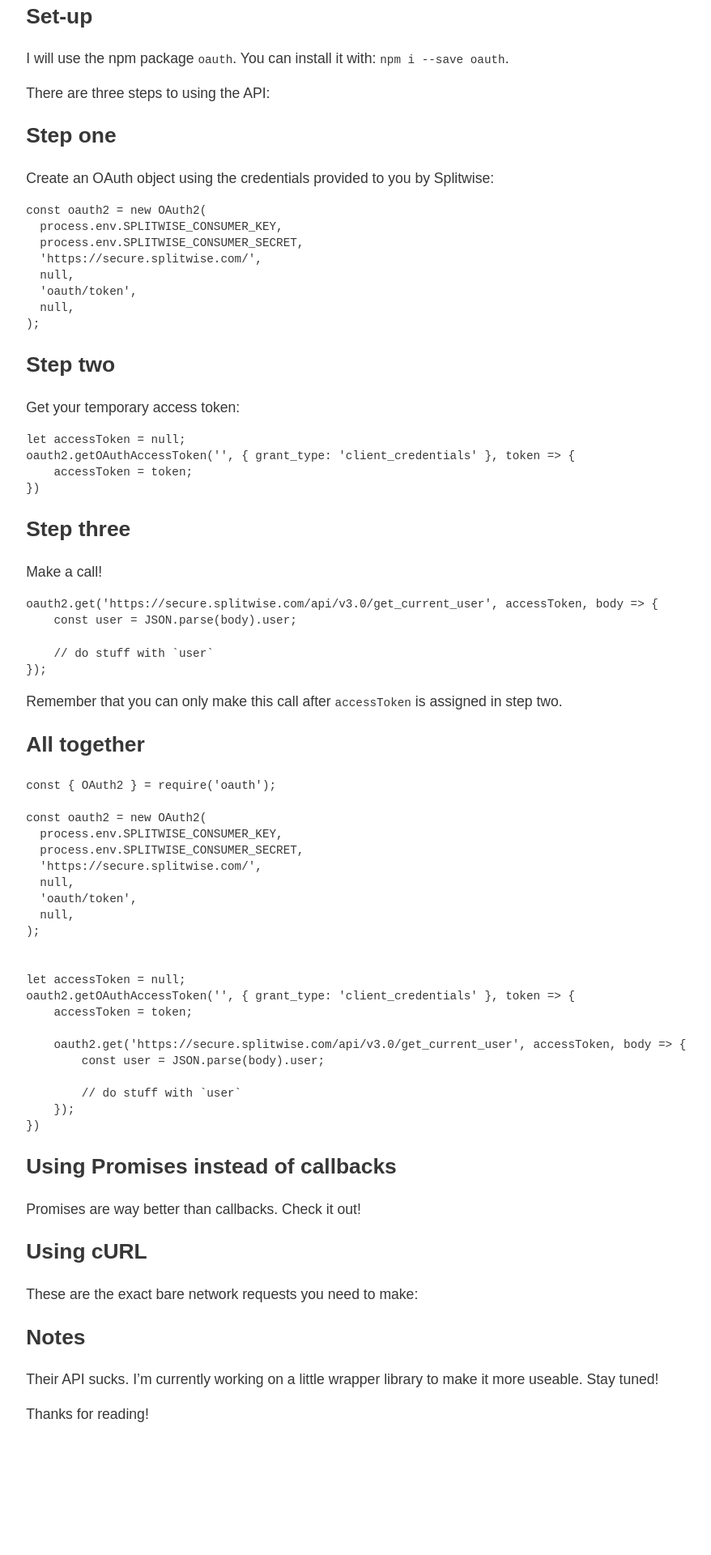
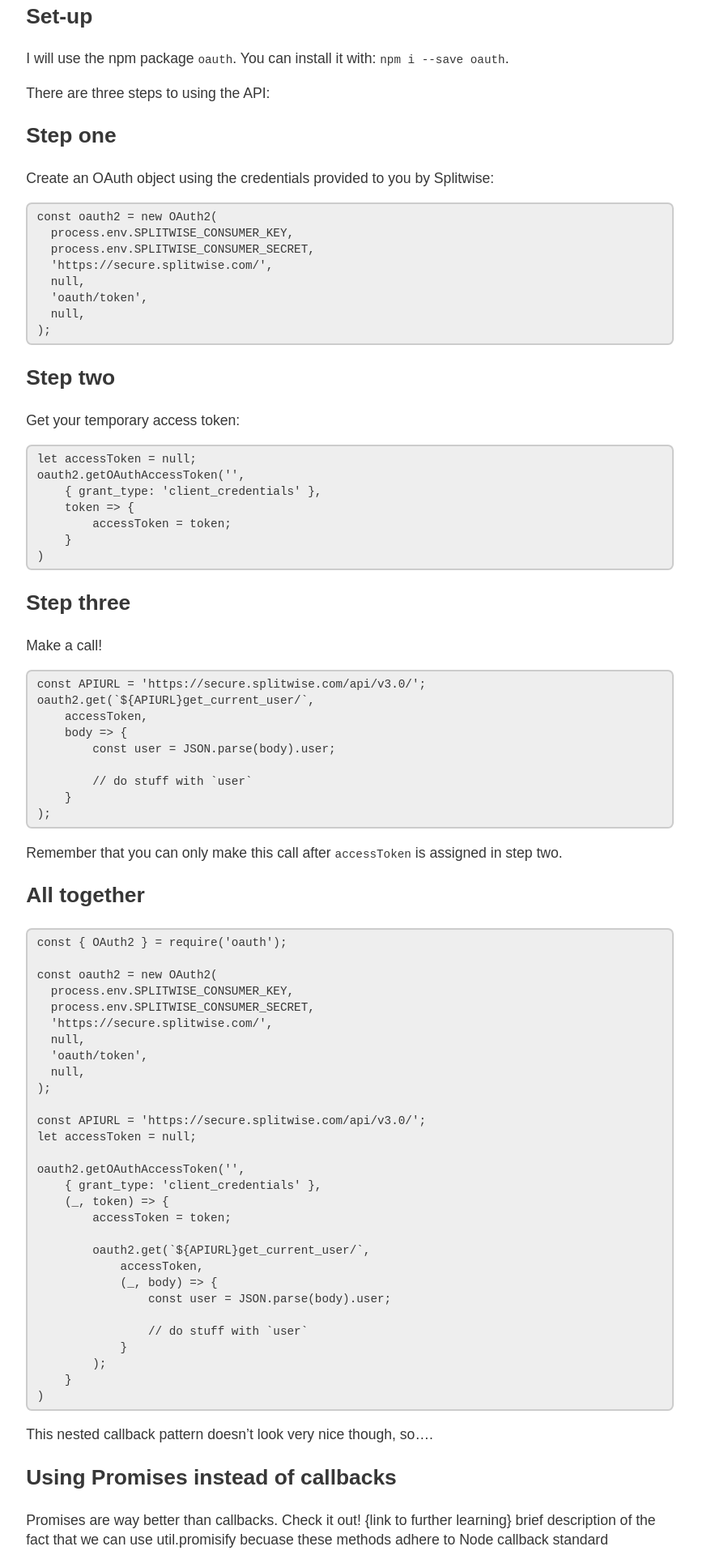
Before and after one commit to keriwarr/keriwarr.github.io, a Jekyll site: the page built from _posts/2017-10-30-using-the-splitwise-api-from-node.md, in a window 1280 px wide. Shown: the part 361-2281 px from the top of the page at 81% size, without its empty margins (23-901 px from the left). Built offline with Jekyll 4.4.1, drawn with Linux system fonts in a browser that asks for light colours; before the commit the page ends 2137 px from its top, so only the background shows below that; some of the changed text lies outside the part shown.

Commit message:
Fix code appearance

````diff
--- a/_layouts/default.html
+++ b/_layouts/default.html
@@ -89,6 +89,14 @@
                 content: " (" attr(href) ")"
             }
         }
+
+        pre {
+            border: 2px solid #ccc;
+            padding: 0.4em 0.8em;
+            border-radius: 0.5em;
+            background-color: #eee;
+            overflow: auto
+        }
     </style>
   </head>
   <body>
--- a/_posts/2017-10-30-using-the-splitwise-api-from-node.md
+++ b/_posts/2017-10-30-using-the-splitwise-api-from-node.md
@@ -38,9 +38,12 @@ Get your temporary access token:
 
 ```
 let accessToken = null;
-oauth2.getOAuthAccessToken('', { grant_type: 'client_credentials' }, token => {
-    accessToken = token;
-})
+oauth2.getOAuthAccessToken('',
+    { grant_type: 'client_credentials' },
+    token => {
+        accessToken = token;
+    }
+)
 ```
 
 ## Step three
@@ -48,11 +51,15 @@ oauth2.getOAuthAccessToken('', { grant_type: 'client_credentials' }, token => {
 Make a call!
 
 ```
-oauth2.get('https://secure.splitwise.com/api/v3.0/get_current_user', accessToken, body => {
-    const user = JSON.parse(body).user;
+const APIURL = 'https://secure.splitwise.com/api/v3.0/';
+oauth2.get(`${APIURL}get_current_user/`,
+    accessToken,
+    body => {
+        const user = JSON.parse(body).user;
 
-    // do stuff with `user`
-});
+        // do stuff with `user`
+    }
+);
 ```
 
 Remember that you can only make this call after `accessToken` is assigned in step two.
@@ -71,22 +78,37 @@ const oauth2 = new OAuth2(
   null,
 );
 
+const APIURL = 'https://secure.splitwise.com/api/v3.0/';
+let accessToken = null;
 
-let accessToken = null;
-oauth2.getOAuthAccessToken('', { grant_type: 'client_credentials' }, token => {
-    accessToken = token;
+oauth2.getOAuthAccessToken('',
+    { grant_type: 'client_credentials' },
+    (_, token) => {
+        accessToken = token;
 
-    oauth2.get('https://secure.splitwise.com/api/v3.0/get_current_user', accessToken, body => {
-        const user = JSON.parse(body).user;
+        oauth2.get(`${APIURL}get_current_user/`,
+            accessToken,
+            (_, body) => {
+                const user = JSON.parse(body).user;
 
-        // do stuff with `user`
-    });
-})
+                // do stuff with `user`
+            }
+        );
+    }
+)
 ```
+
+This nested callback pattern doesn't look very nice though, so....
 
 ## Using Promises instead of callbacks
 
 Promises are way better than callbacks. Check it out!
+{link to further learning}
+brief description of the fact that we can use util.promisify becuase these methods adhere to Node callback standard
+
+### Alternatively, we can pass in lambdas to promisify to make our promise-returning methods even simpler to use...:
+
+## Example without importing any packages?
 
 ## Using cURL
 
````
